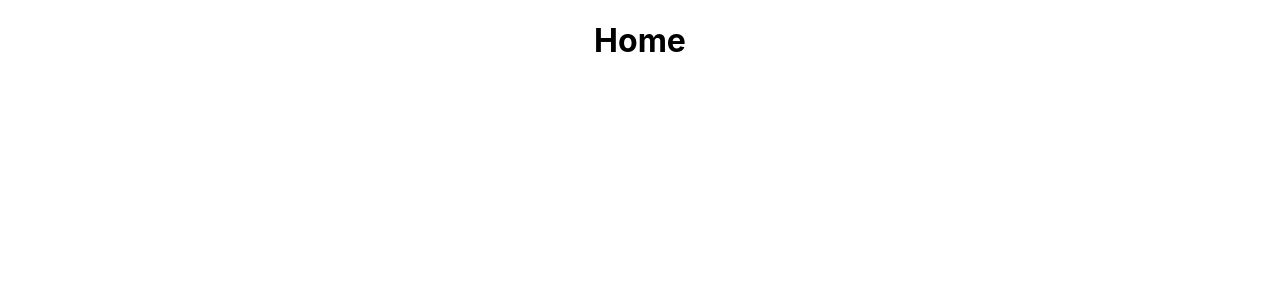
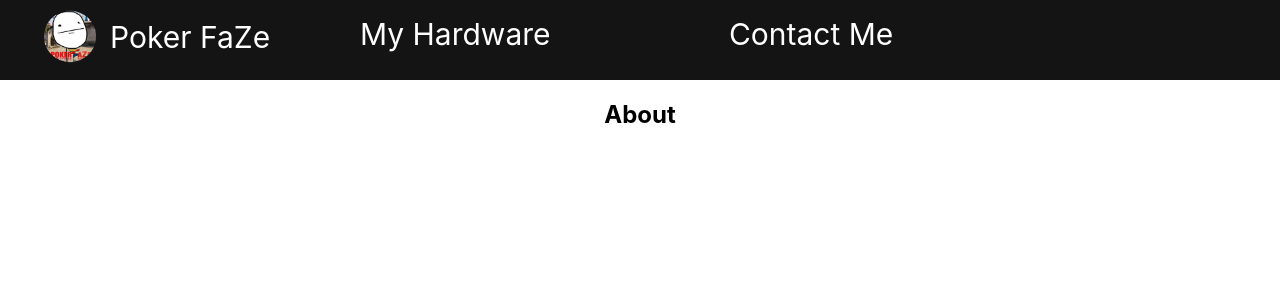
Before and after one commit to fuongbregas/Portfolio, a React (Create React App) app in the folder pokerfaze/: page /myhardware in a window 1280 px wide. Shown: the top 300 px of the page. Built offline with nearby package versions, Linux system fonts and the light colour scheme.

Commit message:
Got navbar

```diff
--- a/pokerfaze/package.json
+++ b/pokerfaze/package.json
@@ -8,6 +8,8 @@
     "@testing-library/user-event": "^12.8.3",
     "react": "^17.0.2",
     "react-dom": "^17.0.2",
+    "react-router": "^5.2.0",
+    "react-router-dom": "^5.2.0",
     "react-scripts": "4.0.3",
     "web-vitals": "^1.1.2"
   },
--- a/pokerfaze/src/App.js
+++ b/pokerfaze/src/App.js
@@ -1,12 +1,26 @@
 import logo from './logo.svg';
+import {BrowserRouter as Router, Switch, Route, Redirect} from 'react-router-dom';
 import './App.css';
 
 import Home from './pages/Home/Home';
+import About from './pages/About/About'
+import NavBar from './components/NavBar/NavBar'
 
 function App() {
   return (
     <div className="App">
-      <Home/>
+      <Router>
+        <NavBar/>
+
+        <Switch>
+          <Route exact path='/'><Home /></Route>
+          <Route exact path='/myhardware'><About/></Route>
+
+
+        </Switch>
+
+
+      </Router>
     </div>
   );
 }
--- a/pokerfaze/src/components/NavBar/NavBar.css
+++ b/pokerfaze/src/components/NavBar/NavBar.css
@@ -1,6 +1,26 @@
 .navbar {
-    display: flex;
+
     background: #141415;
     height: 80px;
+}
 
+.navbarContainer {
+    display: flex;
+    justify-content: center;
+    height: 80px;
+    position: sticky;
+    top: 0;
+    z-index: 1;
 }
+
+.start {
+    flex: 3;
+}
+
+.middle {
+    flex: 5;
+}
+
+.end {
+    flex: 4;
+}
--- a/pokerfaze/src/components/NavBar/NavBar.js
+++ b/pokerfaze/src/components/NavBar/NavBar.js
@@ -1,10 +1,22 @@
 import './NavBar.css';
 import React from 'react';
-
+import NavBarLogo from './NavBarLogo/NavBarLogo';
+import NavBarLink from './NavBarLink/NavBarLink';
 const NavBar = () => {
     return (
         <nav className = 'navbar'>
-            <div></div>
+            <div className = 'navbarContainer'>
+                <div className = 'start'>
+                    <NavBarLogo/>
+                </div>
+                <div className = 'middle'>
+                    <NavBarLink/>
+                </div>
+
+                <div className = 'end'>
+
+                </div>
+            </div>
         </nav>
     );
 }
--- /dev/null
+++ b/pokerfaze/src/components/NavBar/NavBarLink/NavBarLink.css
@@ -0,0 +1,25 @@
+.NavBarLinkContainer {
+    display: flex;
+    justify-content: space-between;
+    width: 100%;
+}
+
+.NavBarLink{
+    list-style: none;
+    text-decoration: none;
+    height: 60px;
+}
+
+
+
+.NavBarItem {
+    color: white;
+    align-self: center;
+    cursor: pointer;
+    font-size: 30px;
+    align-self: center;
+}
+
+.NavBarItem:hover {
+    color: cyan;
+}
--- /dev/null
+++ b/pokerfaze/src/components/NavBar/NavBarLink/NavBarLink.js
@@ -0,0 +1,20 @@
+import './NavBarLink.css';
+import React from 'react';
+import {Link} from 'react-router-dom'
+
+const NavBarLink = () => {
+    return (
+        <ul className = 'NavBarLinkContainer'>
+            <Link className = 'NavBarLink' to = '/'>
+                <span className = 'NavBarItem' >My Hardware</span>
+
+            </Link>
+            <Link className = 'NavBarLink' to = '/'>
+                <span className = 'NavBarItem' >Contact Me</span>
+            </Link>
+
+        </ul>
+    );
+}
+
+export default NavBarLink;
--- /dev/null
+++ b/pokerfaze/src/components/NavBar/NavBarLogo/NavBarLogo.css
@@ -0,0 +1,26 @@
+.navBarLogoContainer {
+    display: flex;
+    align-items: left;
+    margin-top: 10px;
+    margin-left: 20px;
+    width: 100%;
+    cursor: pointer;
+}
+
+.pokerLogo {
+    width: 100px;
+    height: 53px;
+
+}
+
+.siteName {
+    font-size: 30px;
+    color: white;
+
+    margin-left: -10px;
+    align-self: center;
+}
+
+.siteName:hover {
+    color: cyan;
+}
--- /dev/null
+++ b/pokerfaze/src/components/NavBar/NavBarLogo/NavBarLogo.js
@@ -0,0 +1,20 @@
+import './NavBarLogo.css';
+import logo from './poker.png';
+import React from 'react';
+
+const NavBarLogo = () => {
+    return (
+        <div className = 'navBarLogoContainer'>
+            <img className = 'pokerLogo'
+                src = {logo}
+                alt = ''
+            />
+            <span className = 'siteName'>
+                Poker FaZe
+            </span>
+        </div>
+
+    );
+}
+
+export default NavBarLogo;
--- /dev/null
+++ b/pokerfaze/src/pages/About/About.js
@@ -0,0 +1,11 @@
+import './About.css';
+
+const About = () => {
+    return (
+        <div className="about">
+            <h2>About</h2>
+        </div>
+    );
+}
+
+export default About;
```
Also changed, not shown: pokerfaze/src/components/NavBar/NavBarLogo/poker.png (added), pokerfaze/src/pages/About/About.css (added), 1 other file (tests, documents, lock files or other folders).
